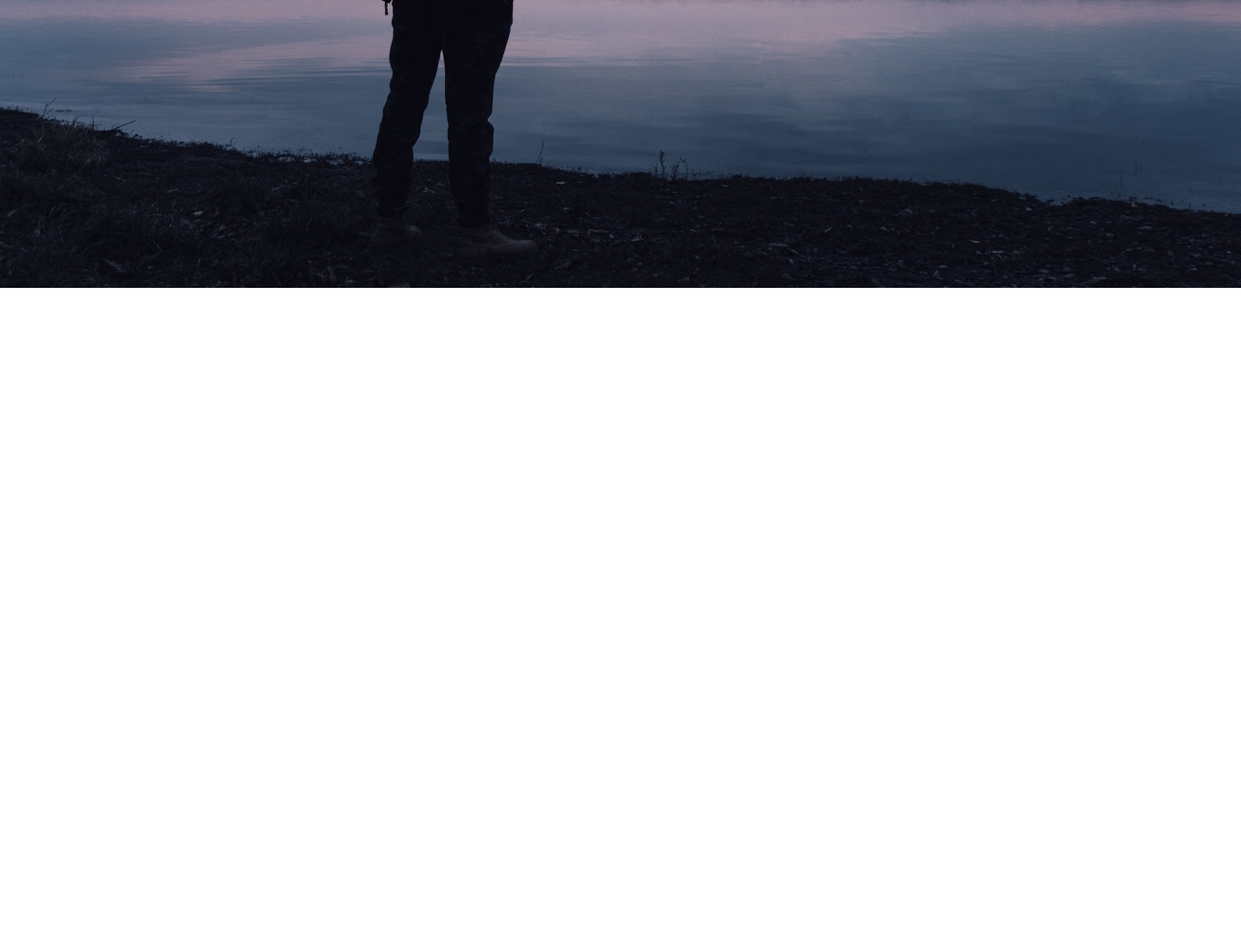
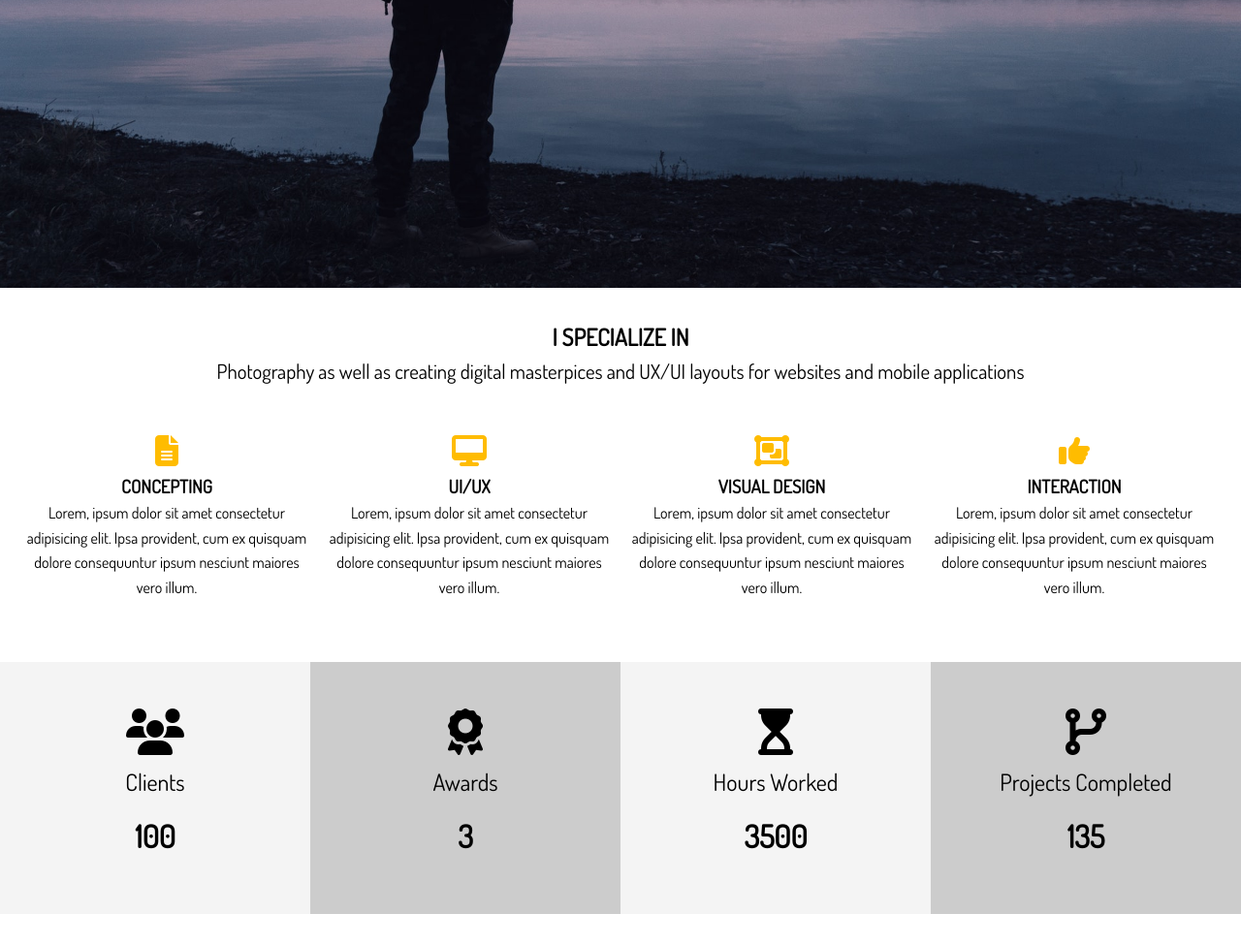
Before and after one commit to stefano-privileggi/example-portfolio-web, a plain HTML site: page index.html in a window 1280 px wide. Shown: the part 503-1478 px from the top of the page at 97% size. Before the commit the page ends 800 px from the top, so only its background shows below. Drawn offline with Linux system fonts and the light colour scheme.

Commit message:
Specialize & Stats Section

```diff
--- a/css/config.css
+++ b/css/config.css
@@ -1,17 +1,35 @@
 /* Variables */
 
 :root {
-    --website-width: 1280px;
-    --main-color : #FFBC00;
-    --light-color : #F4F4F4 ;
-    --medium-color : #CCC ;
-    --dark-color : #333 ;
-    --white-color : #fff;
-    --background-image : url('../images/showcase.jpg') ;
+  --website-width: 1280px;
+  --main-color: #ffbc00;
+  --light-color: #f4f4f4;
+  --medium-color: #ccc;
+  --dark-color: #333;
+  --white-color: #fff;
+  --background-image: url("../images/showcase.jpg");
 }
 
 * {
-    margin: 0;
-    padding: 0;
-    box-sizing: border-box;
+  margin: 0;
+  padding: 0;
+  box-sizing: border-box;
 }
+
+a {
+  text-decoration: none;
+}
+
+ul {
+  list-style: none;
+}
+
+h2,
+h3,
+h4 {
+  text-transform: uppercase;
+}
+
+img {
+  width: 100%;
+}
--- a/css/main.css
+++ b/css/main.css
@@ -1,30 +1,15 @@
-@import 'config.css';
-@import 'utilities.css';
+@import "config.css";
+@import "utilities.css";
 
 body {
-    font-family: 'Dosis', sans-serif;
+  font-family: "Dosis", sans-serif;
   line-height: 1.6;
   background: var(--white-color);
 }
 
-a {
-    text-decoration: none;
-}
-
-ul {
-    list-style: none;
-}
-
-h2, h3, h4 {
-    text-transform: uppercase;
-}
-
-img {
-    width: 100%;
-}
-
+/* Section: Header */
 #header {
-    background: var(--background-image) center center/cover no-repeat ;
+  background: var(--background-image) center center/cover no-repeat;
   height: 100vh;
   color: var(--white-color);
 }
@@ -83,3 +68,47 @@ img {
   text-align: center;
   padding-top: 20%;
 }
+
+/* Section: Specialize */
+.specials {
+  margin-top: 3rem;
+  display: grid;
+  grid-gap: 1rem;
+  grid-template-columns: repeat(4, 1fr);
+}
+
+.specials .fas {
+  color: var(--main-color);
+  padding-bottom: 0.4rem;
+}
+
+/* Section: Stats */
+.stats {
+  display: grid;
+  grid-template-columns: repeat(4, 1fr);
+}
+
+.stats__container {
+    padding: 3rem;
+}
+
+.stats__container:nth-child(odd) {
+    background-color: var(--light-color);
+}
+
+.stats__container:nth-child(even) {
+    background-color: var(--medium-color);
+}
+
+.stats__list {
+    line-height: 2;
+}
+
+.stats__title {
+    font-size: 1.5rem;
+}
+
+.stats__number {
+    font-size: 2rem;
+    font-weight: bold;
+}
--- a/css/utilities.css
+++ b/css/utilities.css
@@ -45,3 +45,17 @@ input[class^='button']:hover {
 .text-center {
     text-align: center;
 }
+
+.py-1 { padding: 1rem 0 ; }
+.py-2 { padding: 2rem 0 ; }
+.py-3 { padding: 3rem 0 ; }
+.py-4 { padding: 4rem 0 ; }
+
+.p-1 { padding: 1.5rem ; }
+.p-2 { padding: 2rem ; }
+.p-3 { padding: 3rem ; }
+
+.my-1 { margin: 1rem 0 ; }
+.my-2 { margin: 2rem 0 ; }
+.my-3 { margin: 3rem 0 ; }
+.my-4 { margin: 4rem 0 ; }
--- a/index.html
+++ b/index.html
@@ -67,6 +67,89 @@
       </div>
     </header>
 
+    <!-- Section: Specialize -->
+    <section id="specialize" class="text-center py-2">
+      <div class="container">
+        <h2 class="specialize__title">I Specialize In</h2>
+        <div class="bottom-line"></div>
+        <p class="lead">
+          Photography as well as creating digital masterpices and UX/UI layouts
+          for websites and mobile applications
+        </p>
+        <div class="specials">
+          <div>
+            <i class="fas fa-file-alt fa-2x"></i>
+            <h3>Concepting</h3>
+            <p>
+              Lorem, ipsum dolor sit amet consectetur adipisicing elit. Ipsa
+              provident, cum ex quisquam dolore consequuntur ipsum nesciunt
+              maiores vero illum.
+            </p>
+          </div>
+          <div>
+            <i class="fas fa-desktop-alt fa-2x"></i>
+            <h3>UI/UX</h3>
+            <p>
+              Lorem, ipsum dolor sit amet consectetur adipisicing elit. Ipsa
+              provident, cum ex quisquam dolore consequuntur ipsum nesciunt
+              maiores vero illum.
+            </p>
+          </div>
+          <div>
+            <i class="fas fa-object-group fa-2x"></i>
+            <h3>Visual Design</h3>
+            <p>
+              Lorem, ipsum dolor sit amet consectetur adipisicing elit. Ipsa
+              provident, cum ex quisquam dolore consequuntur ipsum nesciunt
+              maiores vero illum.
+            </p>
+          </div>
+          <div>
+            <i class="fas fa-thumbs-up fa-2x"></i>
+            <h3>Interaction</h3>
+            <p>
+              Lorem, ipsum dolor sit amet consectetur adipisicing elit. Ipsa
+              provident, cum ex quisquam dolore consequuntur ipsum nesciunt
+              maiores vero illum.
+            </p>
+          </div>
+        </div>
+      </div>
+    </section>
+
+    <!-- Section: Stats -->
+    <section id="stats-section" class="text-center py-2">
+      <div class="stats">
+        <div class="stats__container">
+          <ul class="stats__list">
+            <li><i class="fas fa-users fa-3x"></i></li>
+            <li class="stats__title">Clients</li>
+            <li class="stats__number">100</li>
+          </ul>
+        </div>
+        <div class="stats__container">
+          <ul class="stats__list">
+            <li><i class="fas fa-award fa-3x"></i></li>
+            <li class="stats__title">Awards</li>
+            <li class="stats__number">3</li>
+          </ul>
+        </div>
+        <div class="stats__container">
+          <ul class="stats__list">
+            <li><i class="fas fa-hourglass-start fa-3x"></i></li>
+            <li class="stats__title">Hours Worked</li>
+            <li class="stats__number">3500</li>
+          </ul>
+        </div>
+        <div class="stats__container">
+          <ul class="stats__list">
+            <li><i class="fas fa-code-branch fa-3x"></i></li>
+            <li class="stats__title">Projects Completed</li>
+            <li class="stats__number">135</li>
+          </ul>
+        </div>
+      </div>
+    </section>
     <script src="js/typewriter.js"></script>
-</body>
+  </body>
 </html>
```
Lines whose indentation alone changed are shown as unchanged.
